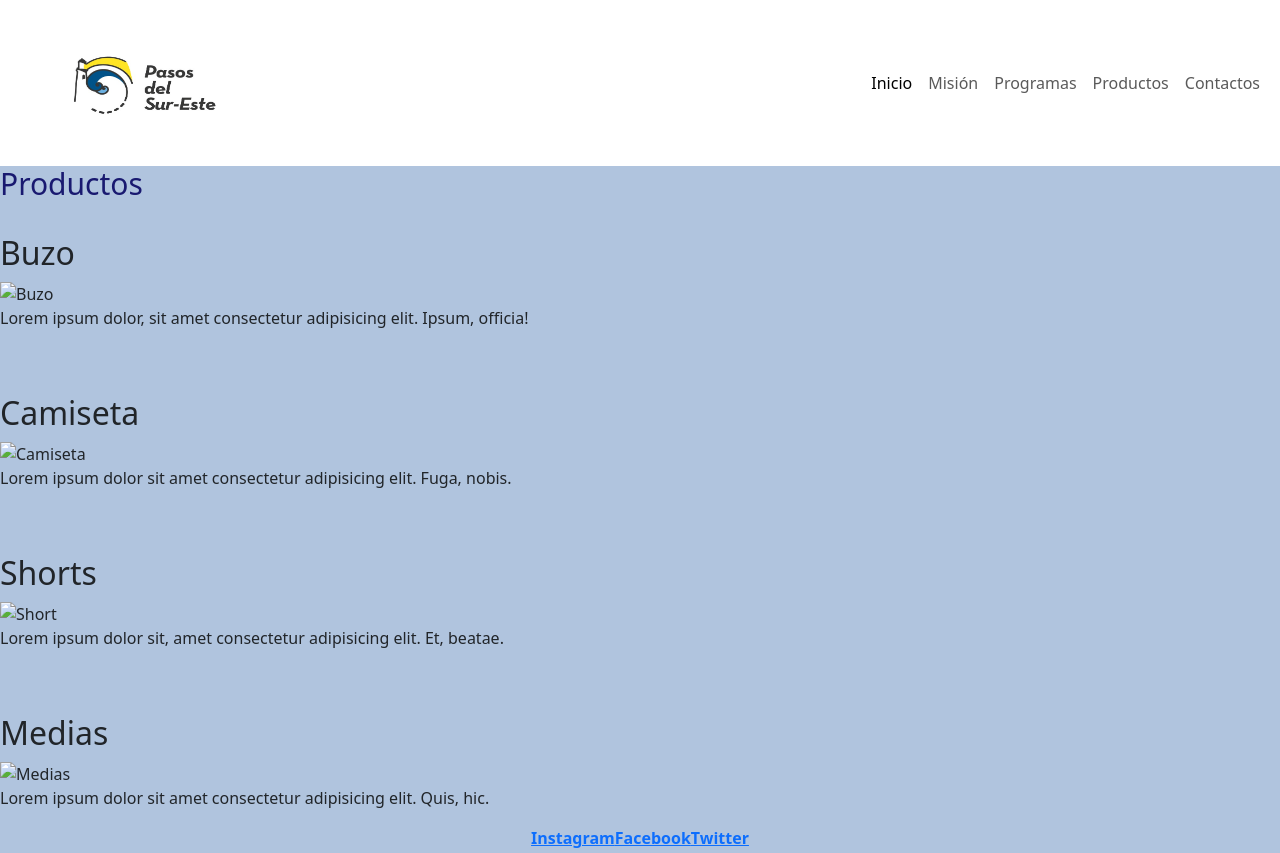
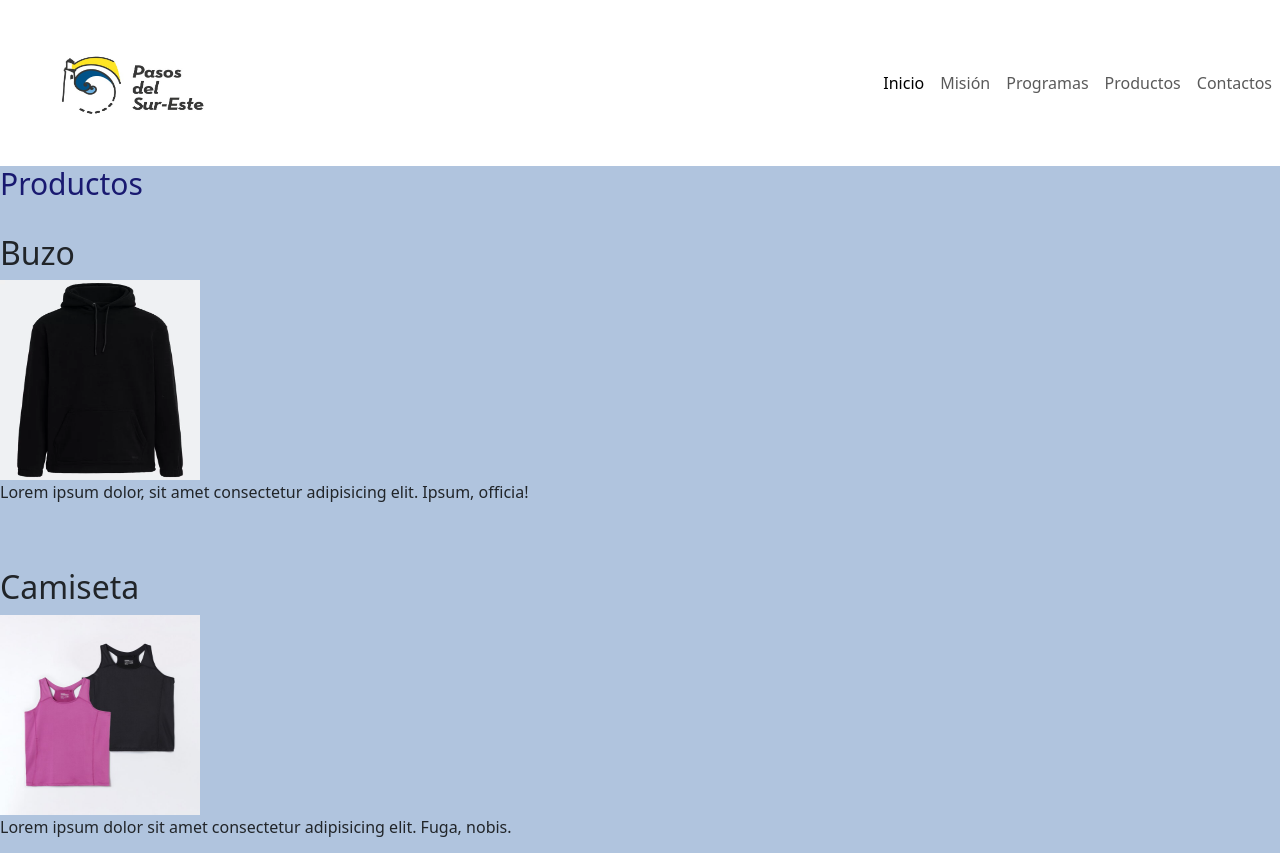
Before and after one commit to MathiasShT/PF-Shimabukuro, a plain HTML site: page pages/productos.html in a window 1280 px wide. Shown: the top 853 px of the page. Drawn offline with nearby package versions, Linux system fonts and the light colour scheme.

Commit message:
emprolijado de páginas

```diff
--- a/pages/productos.html
+++ b/pages/productos.html
@@ -12,14 +12,13 @@
 </head>
 
 <body class="fondo">
-  <header class="navbar navbar-expand-lg sticky-top">
-    <nav class="container-fluid">
+  <header class="navbar navbar-expand-lg sticky-top container-fluid ms-0 me-0">
     <a href="#"><img class="logo" src="../img/Logo PSE.JPG" alt="Logo Pasos del Sur-Este"></a>
     <button class="navbar-toggler" type="button" data-bs-toggle="collapse" data-bs-target="#navbarNavAltMarkup"
         aria-controls="navbarNavAltMarkup" aria-expanded="false" aria-label="Toggle navigation">
         <span class="navbar-toggler-icon"></span>
     </button>
-      <div class="collapse navbar-collapse" id="navbarNavAltMarkup">
+    <nav class="collapse navbar-collapse" id="navbarNavAltMarkup">
         <ul class="navbar-nav ms-auto">
             <li><a class="nav-link active" aria-current="page" href="../index.html">Inicio</a></li>
             <li></li><a class="nav-link" href="mision.html">Misión</a></li>
@@ -27,32 +26,29 @@
             <li></li><a class="nav-link" href="productos.html">Productos</a></li>
             <li></li><a class="nav-link" href="contacto.html">Contactos</a></li>
         </ul>
-      </div>
-      </div>
     </nav>
 </header>
+
+<main>
   <h1 class="títulos">Productos</h1>
   <br>
   <h2 class="ropa">Buzo</h2>
-  <img class="ropas" src="img/canguro.webp" alt="Buzo">
+  <img class="ropas" src="../img/canguro.webp" alt="Buzo">
   <p>Lorem ipsum dolor, sit amet consectetur adipisicing elit. Ipsum, officia!</p>
   <br><br>
   <h2 class="ropa">Camiseta</h2>
-  <img class="ropas" src="img/camisetamujer.jpg" alt="Camiseta">
+  <img class="ropas" src="../img/camisetamujer.jpg" alt="Camiseta">
   <p>Lorem ipsum dolor sit amet consectetur adipisicing elit. Fuga, nobis.</p>
   <br><br>
   <h2 class="ropa">Shorts</h2>
-  <img class="ropas" src="img/short.jpg" alt="Short">
+  <img class="ropas" src="../img/short.jpg" alt="Short">
   <p>Lorem ipsum dolor sit, amet consectetur adipisicing elit. Et, beatae.</p>
   <br><br>
   <h2 class="ropa">Medias</h2>
-  <img class="ropas" src="img/medias.jpg" alt="Medias">
+  <img class="ropas" src="../img/medias.jpg" alt="Medias">
   <p>Lorem ipsum dolor sit amet consectetur adipisicing elit. Quis, hic.</p>
+</main>
 
-
-
-
-</body>
 
 <footer>
   <a href="https://www.instagram.com">Instagram</a>
@@ -63,4 +59,5 @@
 <script src="https://cdn.jsdelivr.net/npm/bootstrap@5.3.1/dist/js/bootstrap.bundle.min.js"
   integrity="sha384-HwwvtgBNo3bZJJLYd8oVXjrBZt8cqVSpeBNS5n7C8IVInixGAoxmnlMuBnhbgrkm" crossorigin="anonymous"></script>
 
+</body>
 </html>
```
Also changed, not shown: pages/contacto.html (+9 -9 lines), pages/mision.html (+3 -1 lines), pages/programas.html (+12 -15 lines). Lines whose indentation alone changed are shown as unchanged.
